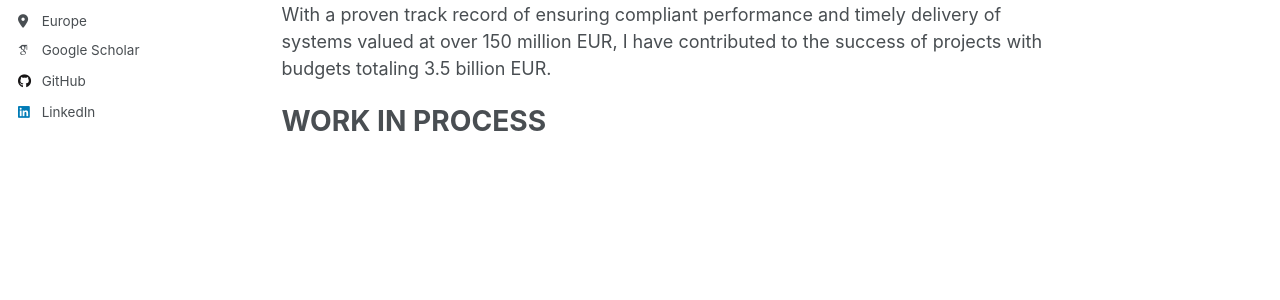
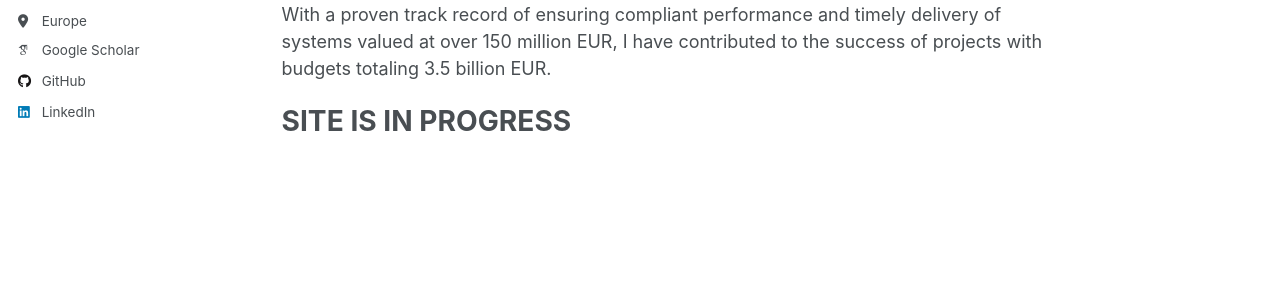
Before and after one commit to carlozanoni/carlozanoni.github.io, a Jekyll site: the page built from _pages/about.md, in a window 1280 px wide and 937 px high. Shown: the part 403-703 px from the top of the window. Built offline with Jekyll 4.4.1, drawn with Linux system fonts in a browser that asks for light colours; some web fonts are replaced; a script that is not in the unit is left out.

Commit message:
Update about.md

```diff
--- a/_pages/about.md
+++ b/_pages/about.md
@@ -15,5 +15,5 @@ I was born in Trento, Italy and have had the opportunity to live and work in Fra
 With a proven track record of ensuring compliant performance and timely delivery of systems valued at over 150 million EUR, I have contributed to the success of projects with budgets totaling 3.5 billion EUR.
 
 
-WORK IN PROCESS
+SITE IS IN PROGRESS
 ====
```
